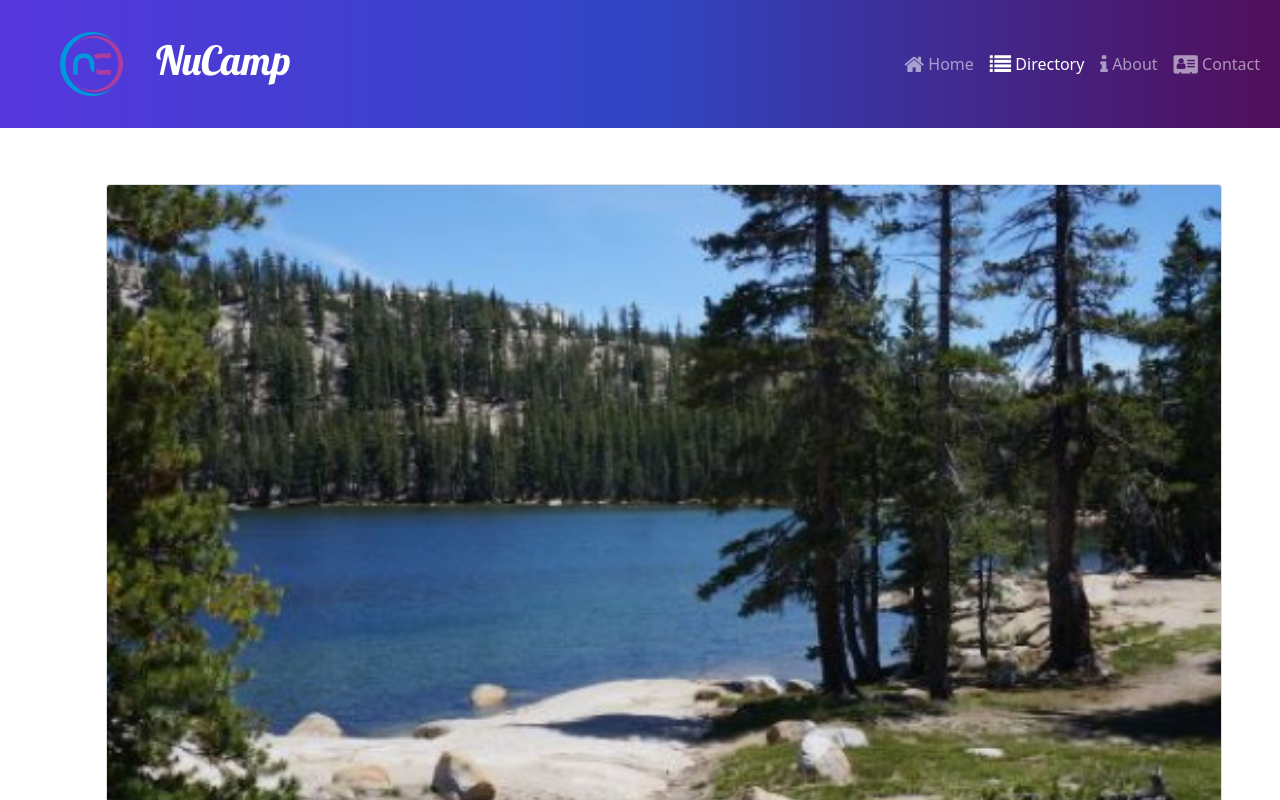
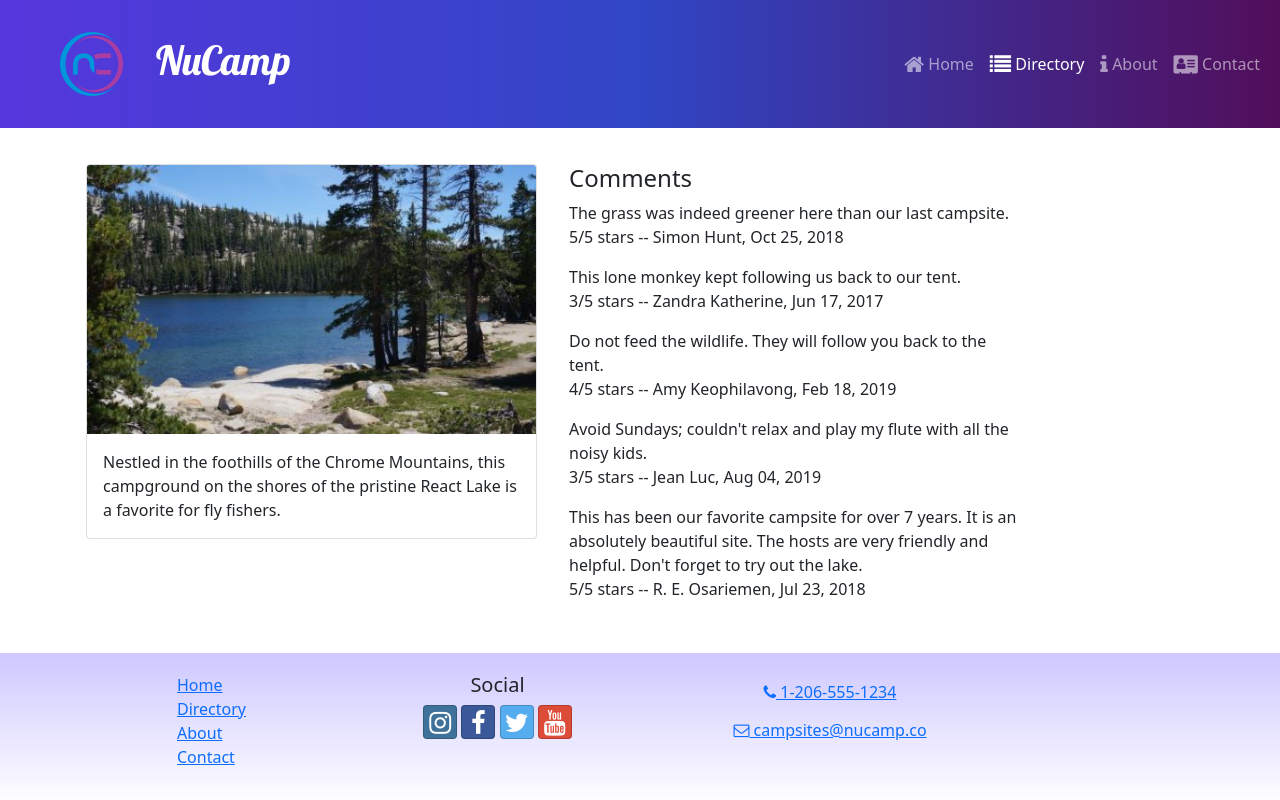
Before and after one commit to PntraNegra/nucampsite-updated, a React (Create React App) app: page /directory/0 in a window 1280 px wide. Shown: the top 800 px of the page. Built offline with nearby package versions, Linux system fonts and the light colour scheme.

Commit message:
adding comments to campsites

```diff
--- a/src/features/campsites/CampsiteDetail.js
+++ b/src/features/campsites/CampsiteDetail.js
@@ -4,7 +4,7 @@
     const { image, name, description } = campsite;
 
     return (
-        <Col md='12' className='m-4'>
+        <Col md='5' className='m-1'>
             <Card>
                 <CardImg top src={image} alt={name} />
                 <CardBody>
--- /dev/null
+++ b/src/features/comments/Comment.js
@@ -0,0 +1,15 @@
+import { formatDate } from "../../utils/formatDate";
+
+const Comment = ({ comment }) => {
+    const { text: commentText, rating, author, date } = comment;
+
+    return(
+        <p>
+            {commentText}
+            <br />
+            {rating}/5 stars -- {author}, {formatDate(date)}
+        </p>
+    );
+};
+
+export default Comment;
--- /dev/null
+++ b/src/features/comments/CommentList.js
@@ -0,0 +1,25 @@
+import { Col } from 'reactstrap';
+import Comment from './Comment';
+import { selectCommentsByCampsiteId } from './commentsSlice';
+
+const CommentsList = ({ campsiteId }) => {
+    const comments = selectCommentsByCampsiteId(campsiteId);
+
+    if (comments && comments.length > 0) {
+        return (
+            <Col md='5' className='m-1'>
+                <h4>Comments</h4>
+                {comments.map((comment) => {
+                    return <Comment key={comment.id} comment={comment} />;
+                })}
+            </Col>
+        );
+    }
+    return (
+        <Col md='5' className='m-1'>
+            There are no comments for this campsite yet.
+        </Col>
+    );
+};
+
+export default CommentsList;
--- /dev/null
+++ b/src/features/comments/commentsSlice.js
@@ -0,0 +1,7 @@
+import { COMMENTS } from '../../app/shared/COMMENTS';
+
+export const selectCommentsByCampsiteId = (camsiteId) => {
+    return COMMENTS.filter(
+        (comment) => comment.campsiteId === parseInt(camsiteId)
+    );
+};
--- a/src/pages/CampsiteDetailPage.js
+++ b/src/pages/CampsiteDetailPage.js
@@ -2,6 +2,7 @@
 import { useParams } from "react-router-dom";
 import { selectCampsiteById } from "../features/campsites/campsitesSlice";
 import CampsiteDetail from "../features/campsites/CampsiteDetail";
+import CommentsList from "../features/comments/CommentList";
 
 const CampsiteDetailPage = () => {
     const { campsiteId } = useParams();
@@ -11,6 +12,7 @@
         <Container>
             <Row>
                 <CampsiteDetail campsite={campsite} />
+                <CommentsList campsiteId={campsiteId} />
             </Row>
         </Container>
     );
--- /dev/null
+++ b/src/utils/formatDate.js
@@ -0,0 +1,7 @@
+export const formatDate = (date) => {
+    return new Intl.DateTimeFormat('en-US', {
+        year: "numeric",
+        month: "short",
+        day: "2-digit"
+    }).format(new Date(Date.parse(date)));
+};
```
